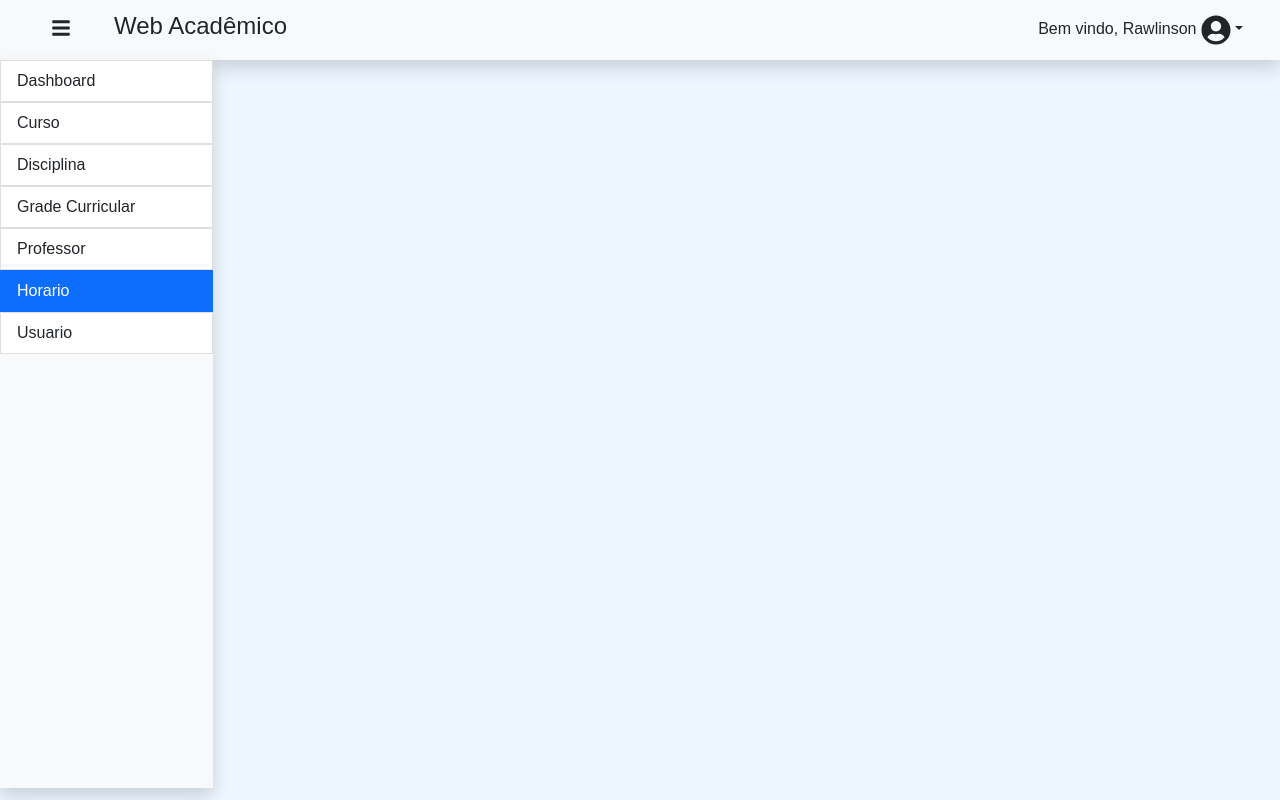
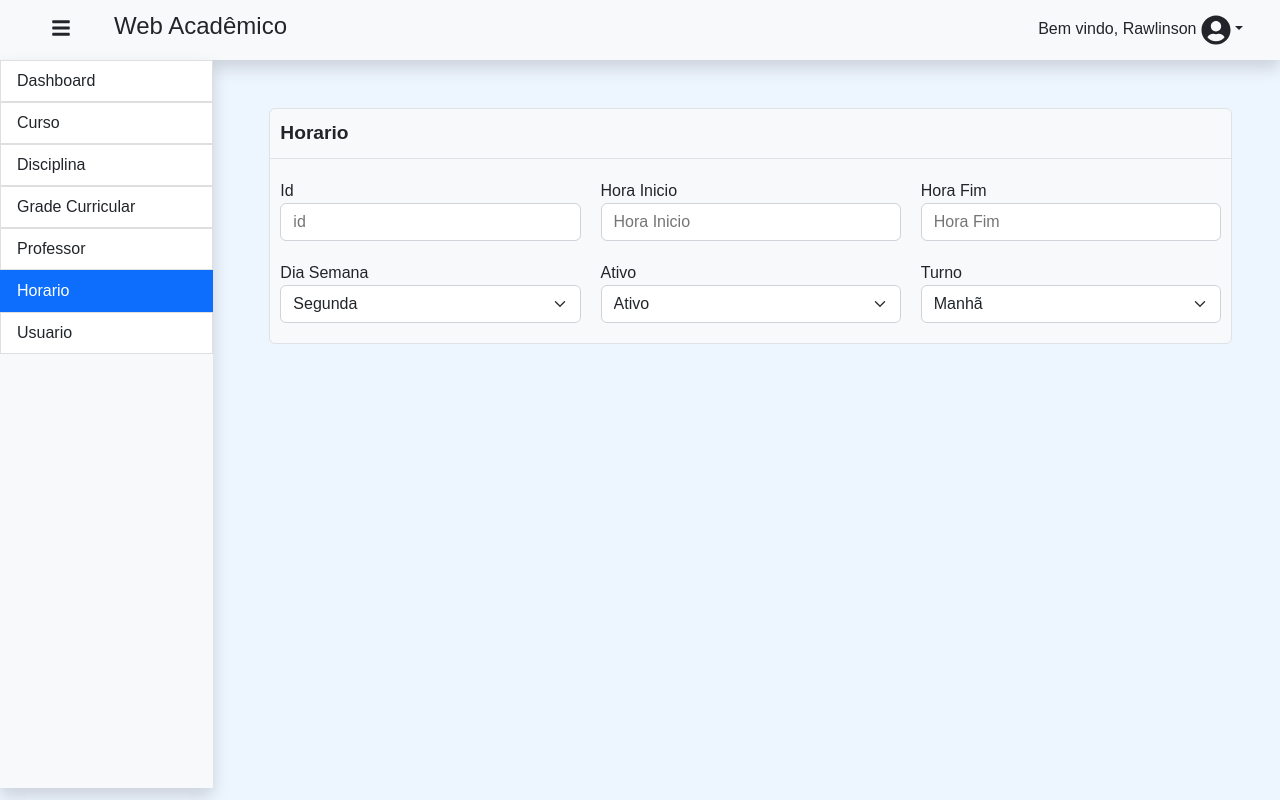
Before and after one commit to alangalante/webacademico_frontend, a React (Create React App) app: page /horario in a window 1280 px wide. Built offline with nearby package versions, Linux system fonts and the light colour scheme.

Commit message:
fazendo commit tela do horario

```diff
--- a/src/App.js
+++ b/src/App.js
@@ -4,6 +4,7 @@ import Header from './Components/Header/Header';
 import Menu from './Components/Menu/Menu';
 import { BrowserRouter, Routes, Route } from 'react-router-dom';
 import Example from './Pages/Example/Example';
+import Horario from './Pages/Horario/Horario';
 
 function App() {
   return (
@@ -18,6 +19,7 @@ function App() {
                 <Routes>
                   <Route path="/dashboard" element={<Example />} />
                   <Route path="/curso" element={<Example />} />
+                    <Route path="/horario" element={<Horario />}/>
                 </Routes>
               </div>
             </div>
--- /dev/null
+++ b/src/Pages/Horario/Horario.js
@@ -0,0 +1,65 @@
+import {useState} from "react";
+
+const Horario = () => {
+    const [id, setId] = useState("");
+    const [horaInicio, setHoraInicio] = useState("");
+    const [horaFim, setHoraFim] = useState("");
+    const [diaSemana, setDiaSemana] = useState("");
+    const [ativo, setAtvio] = useState("");
+    const [turno, setTurno] = useState("");
+
+    function Action(){
+        alert("Action "+ id + '' + horaInicio + '' + horaFim + ' ' + diaSemana + ativo + turno);
+        window.location.href="/horario";
+    }
+
+    return(
+        <div className="box">
+            <div className="box-header">
+                Horario
+            </div>
+            <div className="box-body">
+                <div className="col">
+                    <label>Id</label>
+                    <input placeholder="id" title="Id" id="id" onChange={e=>{setId(e.target.value)}} type="text"/>
+                </div>
+                <div className="col">
+                    <label>Hora Inicio</label>
+                    <input placeholder="Hora Inicio" title="HoraInicio" id="horaInicio" onChange={e=>{setHoraInicio(e.target.value)}} type="text"/>
+                </div>
+                <div className={"col"}>
+                    <label>Hora Fim</label>
+                    <input placeholder="Hora Fim" title="HoraFim" id="horaFim" onChange={e=>{setHoraFim(e.target.value)}} type="text"/>
+                </div>
+            </div>
+            <div className={"box-body"}>
+                <div className={"col"}>
+                    <label>Dia Semana</label>
+                    <select className={"form-select"}>
+                        <option>Segunda</option>
+                        <option>Terça</option>
+                        <option>Quarta</option>
+                        <option>Quinta</option>
+                        <option>Sexta</option>
+                    </select>
+                </div>
+                <div className={"col"}>
+                    <label>Ativo</label>
+                    <select className={"form-select"}>
+                        <option>Ativo</option>
+                        <option>Não Ativo</option>
+                    </select>
+                </div>
+                <div className={"col"}>
+                    <label>Turno</label>
+                    <select className={"form-select"}>
+                        <option>Manhã</option>
+                        <option>Tarde</option>
+                        <option>Noite</option>
+                    </select>
+                </div>
+            </div>
+        </div>
+    )
+}
+export default Horario;
```
